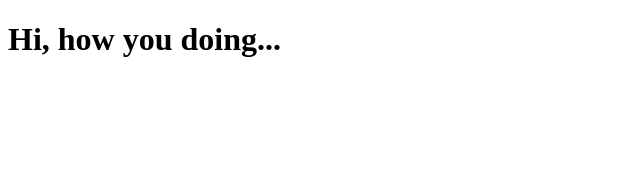
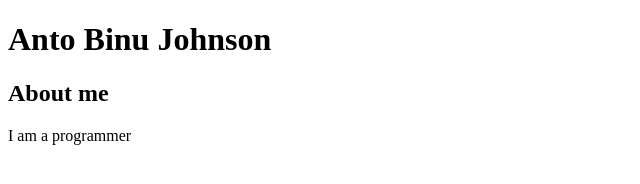
Before and after one commit to AntoBinu/antobinu.github.io, a plain HTML site: page index.html in a window 1280 px wide. Shown: the whole page, without its empty margins (0-640 px from the left). Drawn offline with Linux system fonts and the light colour scheme.

Commit message:
about me

```diff
--- a/index.html
+++ b/index.html
@@ -10,8 +10,14 @@
     <link rel="stylesheet" href="">
   </head>
   <body>
-    <h1>Hi, how you doing...</h1>
 
+    <div class="head">
+      <h1>Anto Binu Johnson</h1>
+    </div>
+    <div class="aboutme">
+      <h2>About me</h2>
+      <p>I am a programmer</p>
+    </div>
     <script src="javascripts/main.js" async defer></script>
   </body>
 </html>
```
